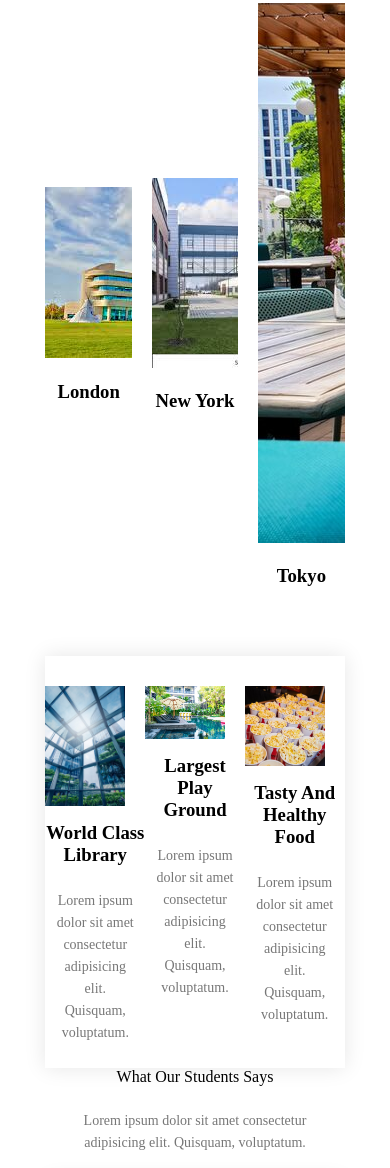
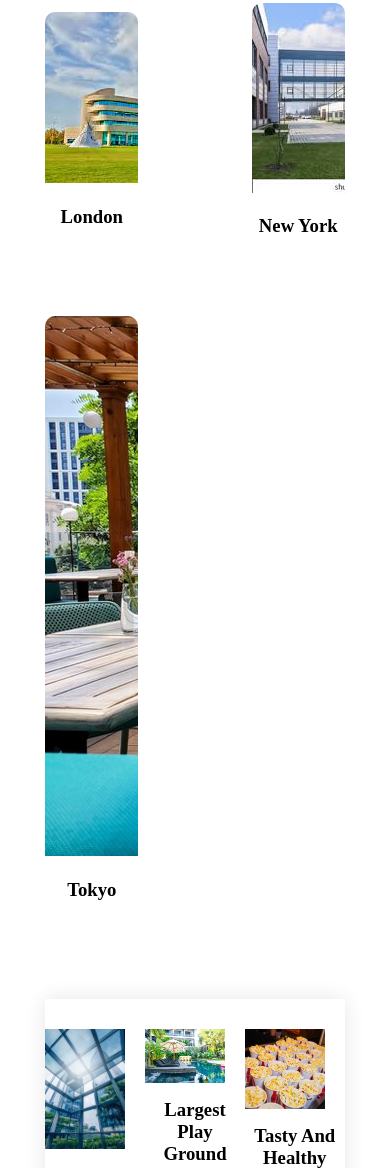
Before and after one commit to Humblespark-Code/humbletech, a plain HTML site: page index.html in a window 390 px wide. Shown: the part 2117-3285 px from the top of the page. Drawn offline with Linux system fonts and the light colour scheme.

Commit message:
Update website mobile layout

```diff
--- a/styles/humblespark.css
+++ b/styles/humblespark.css
@@ -106,6 +106,14 @@ nav-links {
     padding: 50px 0;
     text-align: center;
 }
+.campus .pictures{
+    display: flex;
+    justify-content: space-between;
+    align-items: center;
+    flex-wrap: wrap;
+    gap: 30px;
+}
+
 .row {
     display: flex;
     justify-content: space-between;
@@ -119,6 +127,8 @@ nav-links {
 }
 .campus-col {
     flex-basis: 31%;
+    border-radius: 10px;
+    margin-bottom: 30px;
     position: relative;
     overflow: hidden;
 }
@@ -135,6 +145,7 @@ nav-links {
    display:block;
    width: 100%;
    border-radius: 10px;
+   position: relative;
 }
 .activity-pics{
     object-fit: cover;
@@ -147,7 +158,7 @@ nav-links {
     margin-bottom: 10px;
 }
 campus-col img {
-    width: 50%;
+    width: 100%;
     border-radius: 10px;
     display: block;
 
@@ -206,7 +217,7 @@ campus-col img {
 .testimonial .row {
     display: flex;
     justify-content: space-between;
-    gap: 20px;
+    gap: 30px;
 }
 .testimonial-col {
     flex-basis: 31%;
```
